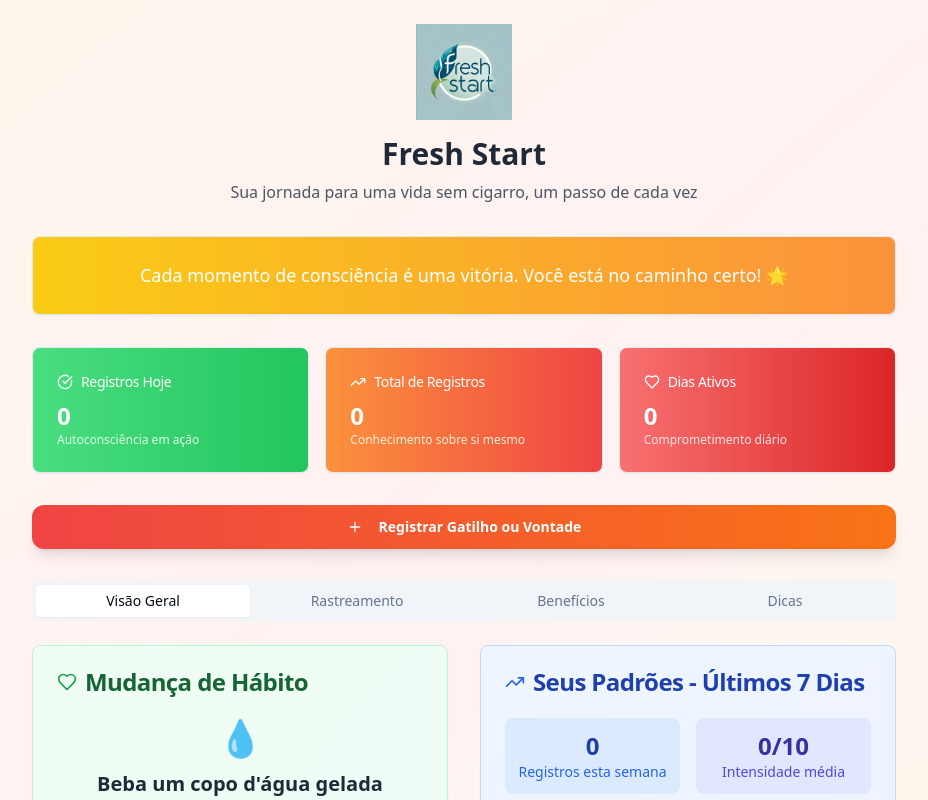
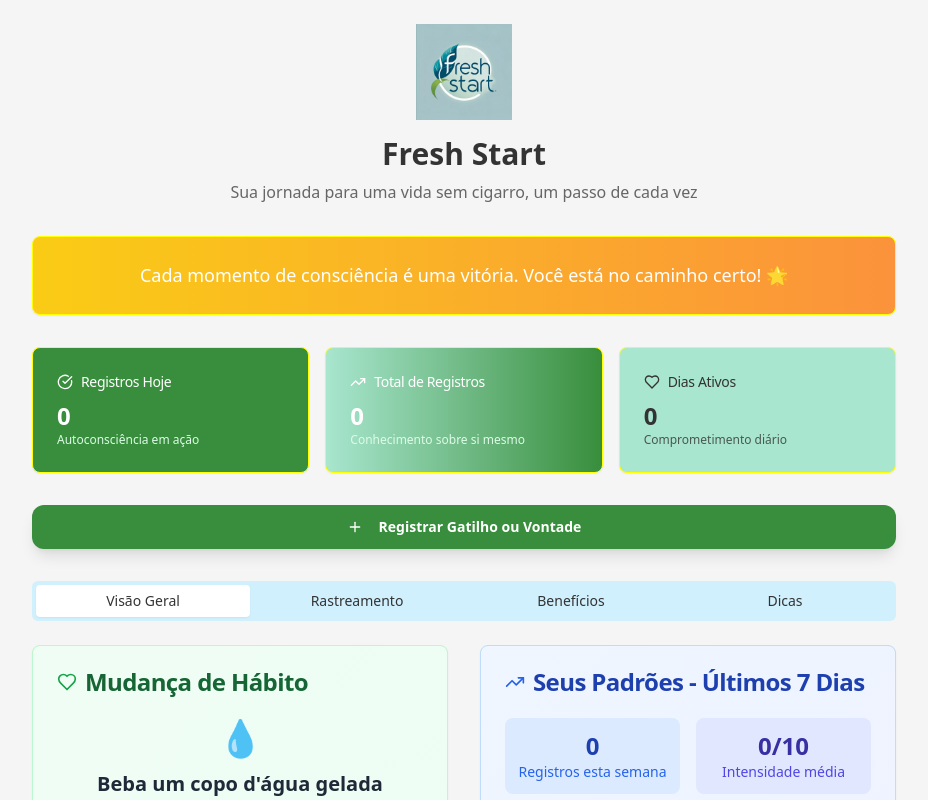
Before and after one commit to freshstart27/smoke-free-journey-companion, a React (Vite) app: page / in a window 1280 px wide. Shown: the top 800 px of the page, without its empty margins (176-1104 px from the left). Built offline with nearby package versions, Linux system fonts and the light colour scheme.

Commit message:
Apply color palette to the app
Implement the provided color palette for the application, including background, buttons, highlights, and text.

```diff
--- a/src/index.css
+++ b/src/index.css
@@ -1,92 +1,86 @@
+
 @tailwind base;
 @tailwind components;
 @tailwind utilities;
 
 @layer base {
   :root {
-    --background: 0 0% 100%;
-    --foreground: 222.2 84% 4.9%;
+    --background: 255 255 255;
+    --foreground: 51 51 51;
 
-    --card: 0 0% 100%;
-    --card-foreground: 222.2 84% 4.9%;
+    --card: 255 255 255;
+    --card-foreground: 51 51 51;
 
-    --popover: 0 0% 100%;
-    --popover-foreground: 222.2 84% 4.9%;
+    --popover: 255 255 255;
+    --popover-foreground: 51 51 51;
 
-    --primary: 222.2 47.4% 11.2%;
-    --primary-foreground: 210 40% 98%;
+    --primary: 56 142 60;
+    --primary-foreground: 255 255 255;
 
-    --secondary: 210 40% 96.1%;
-    --secondary-foreground: 222.2 47.4% 11.2%;
+    --secondary: 168 230 207;
+    --secondary-foreground: 51 51 51;
 
-    --muted: 210 40% 96.1%;
-    --muted-foreground: 215.4 16.3% 46.9%;
+    --muted: 245 245 245;
+    --muted-foreground: 102 102 102;
 
-    --accent: 210 40% 96.1%;
-    --accent-foreground: 222.2 47.4% 11.2%;
+    --accent: 208 240 253;
+    --accent-foreground: 51 51 51;
 
-    --destructive: 0 84.2% 60.2%;
-    --destructive-foreground: 210 40% 98%;
+    --destructive: 255 138 128;
+    --destructive-foreground: 51 51 51;
 
-    --border: 214.3 31.8% 91.4%;
-    --input: 214.3 31.8% 91.4%;
-    --ring: 222.2 84% 4.9%;
+    --border: 208 240 253;
+    --input: 208 240 253;
+    --ring: 56 142 60;
 
     --radius: 0.5rem;
 
-    --sidebar-background: 0 0% 98%;
-
-    --sidebar-foreground: 240 5.3% 26.1%;
-
-    --sidebar-primary: 240 5.9% 10%;
-
-    --sidebar-primary-foreground: 0 0% 98%;
-
-    --sidebar-accent: 240 4.8% 95.9%;
-
-    --sidebar-accent-foreground: 240 5.9% 10%;
-
-    --sidebar-border: 220 13% 91%;
-
-    --sidebar-ring: 217.2 91.2% 59.8%;
+    --sidebar-background: 245 245 245;
+    --sidebar-foreground: 51 51 51;
+    --sidebar-primary: 56 142 60;
+    --sidebar-primary-foreground: 255 255 255;
+    --sidebar-accent: 168 230 207;
+    --sidebar-accent-foreground: 51 51 51;
+    --sidebar-border: 208 240 253;
+    --sidebar-ring: 56 142 60;
   }
 
   .dark {
-    --background: 222.2 84% 4.9%;
-    --foreground: 210 40% 98%;
+    --background: 51 51 51;
+    --foreground: 255 255 255;
 
-    --card: 222.2 84% 4.9%;
-    --card-foreground: 210 40% 98%;
+    --card: 51 51 51;
+    --card-foreground: 255 255 255;
 
-    --popover: 222.2 84% 4.9%;
-    --popover-foreground: 210 40% 98%;
+    --popover: 51 51 51;
+    --popover-foreground: 255 255 255;
 
-    --primary: 210 40% 98%;
-    --primary-foreground: 222.2 47.4% 11.2%;
+    --primary: 168 230 207;
+    --primary-foreground: 51 51 51;
 
-    --secondary: 217.2 32.6% 17.5%;
-    --secondary-foreground: 210 40% 98%;
+    --secondary: 56 142 60;
+    --secondary-foreground: 255 255 255;
 
-    --muted: 217.2 32.6% 17.5%;
-    --muted-foreground: 215 20.2% 65.1%;
+    --muted: 102 102 102;
+    --muted-foreground: 208 240 253;
 
-    --accent: 217.2 32.6% 17.5%;
-    --accent-foreground: 210 40% 98%;
+    --accent: 56 142 60;
+    --accent-foreground: 255 255 255;
 
-    --destructive: 0 62.8% 30.6%;
-    --destructive-foreground: 210 40% 98%;
+    --destructive: 255 138 128;
+    --destructive-foreground: 51 51 51;
 
-    --border: 217.2 32.6% 17.5%;
-    --input: 217.2 32.6% 17.5%;
-    --ring: 212.7 26.8% 83.9%;
-    --sidebar-background: 240 5.9% 10%;
-    --sidebar-foreground: 240 4.8% 95.9%;
-    --sidebar-primary: 224.3 76.3% 48%;
-    --sidebar-primary-foreground: 0 0% 100%;
-    --sidebar-accent: 240 3.7% 15.9%;
-    --sidebar-accent-foreground: 240 4.8% 95.9%;
-    --sidebar-border: 240 3.7% 15.9%;
-    --sidebar-ring: 217.2 91.2% 59.8%;
+    --border: 56 142 60;
+    --input: 56 142 60;
+    --ring: 168 230 207;
+    --sidebar-background: 51 51 51;
+    --sidebar-foreground: 255 255 255;
+    --sidebar-primary: 168 230 207;
+    --sidebar-primary-foreground: 51 51 51;
+    --sidebar-accent: 56 142 60;
+    --sidebar-accent-foreground: 255 255 255;
+    --sidebar-border: 56 142 60;
+    --sidebar-ring: 168 230 207;
   }
 }
 
@@ -97,5 +91,44 @@
 
   body {
     @apply bg-background text-foreground;
+    background-color: #F5F5F5;
+    color: #333333;
   }
 }
+
+/* Custom utility classes for the new color palette */
+.bg-mint-green {
+  background-color: #A8E6CF;
+}
+
+.bg-soft-blue {
+  background-color: #D0F0FD;
+}
+
+.bg-light-gray {
+  background-color: #F5F5F5;
+}
+
+.bg-dark-green {
+  background-color: #388E3C;
+}
+
+.bg-soft-coral {
+  background-color: #FF8A80;
+}
+
+.text-primary-dark {
+  color: #333333;
+}
+
+.text-secondary {
+  color: #666666;
+}
+
+.border-soft-blue {
+  border-color: #D0F0FD;
+}
+
+.border-mint-green {
+  border-color: #A8E6CF;
+}
--- a/src/pages/Index.tsx
+++ b/src/pages/Index.tsx
@@ -56,7 +56,7 @@ const Index = () => {
   ).length;
 
   return (
-    <div className="min-h-screen bg-gradient-to-br from-orange-50 via-red-50 to-amber-50">
+    <div className="min-h-screen" style={{ backgroundColor: '#F5F5F5' }}>
       <div className="container mx-auto px-4 py-6 max-w-4xl">
         {/* Header */}
         <div className="text-center mb-8">
@@ -67,10 +67,10 @@ const Index = () => {
               className="h-24 w-auto"
             />
           </div>
-          <h1 className="text-3xl font-bold text-gray-800 mb-2">
+          <h1 className="text-3xl font-bold mb-2" style={{ color: '#333333' }}>
             Fresh Start
           </h1>
-          <p className="text-gray-600">
+          <p style={{ color: '#666666' }}>
             Sua jornada para uma vida sem cigarro, um passo de cada vez
           </p>
         </div>
@@ -80,7 +80,7 @@ const Index = () => {
 
         {/* Stats Cards */}
         <div className="grid grid-cols-1 md:grid-cols-3 gap-4 mb-8">
-          <Card className="bg-gradient-to-r from-green-400 to-green-500 text-white">
+          <Card className="text-white" style={{ background: '#388E3C' }}>
             <CardHeader className="pb-2">
               <CardTitle className="text-sm font-medium flex items-center">
                 <CheckCircle className="w-4 h-4 mr-2" />
@@ -95,7 +95,7 @@ const Index = () => {
             </CardContent>
           </Card>
 
-          <Card className="bg-gradient-to-r from-orange-400 to-red-500 text-white">
+          <Card className="text-white" style={{ background: 'linear-gradient(to right, #A8E6CF, #388E3C)' }}>
             <CardHeader className="pb-2">
               <CardTitle className="text-sm font-medium flex items-center">
                 <TrendingUp className="w-4 h-4 mr-2" />
@@ -104,13 +104,13 @@ const Index = () => {
             </CardHeader>
             <CardContent>
               <div className="text-2xl font-bold">{triggerRecords.length}</div>
-              <p className="text-orange-100 text-xs">
+              <p className="text-green-100 text-xs">
                 Conhecimento sobre si mesmo
               </p>
             </CardContent>
           </Card>
 
-          <Card className="bg-gradient-to-r from-red-400 to-red-600 text-white">
+          <Card className="text-white" style={{ background: '#A8E6CF', color: '#333333' }}>
             <CardHeader className="pb-2">
               <CardTitle className="text-sm font-medium flex items-center">
                 <Heart className="w-4 h-4 mr-2" />
@@ -121,7 +121,7 @@ const Index = () => {
               <div className="text-2xl font-bold">
                 {new Set(triggerRecords.map(r => new Date(r.date).toDateString())).size}
               </div>
-              <p className="text-red-100 text-xs">
+              <p className="text-xs opacity-80">
                 Comprometimento diário
               </p>
             </CardContent>
@@ -132,8 +132,18 @@ const Index = () => {
         <div className="mb-8">
           <Button
             onClick={() => setShowTriggerForm(true)}
-            className="w-full bg-gradient-to-r from-red-500 to-orange-500 hover:from-red-600 hover:to-orange-600 text-white font-semibold py-4 rounded-xl shadow-lg transform transition hover:scale-105"
+            className="w-full text-white font-semibold py-4 rounded-xl shadow-lg transform transition hover:scale-105"
+            style={{
+              background: '#388E3C',
+              border: 'none'
+            }}
             size="lg"
+            onMouseEnter={(e) => {
+              e.currentTarget.style.background = '#2E7D32';
+            }}
+            onMouseLeave={(e) => {
+              e.currentTarget.style.background = '#388E3C';
+            }}
           >
             <Plus className="w-5 h-5 mr-2" />
             Registrar Gatilho ou Vontade
@@ -142,11 +152,35 @@ const Index = () => {
 
         {/* Main Content with Tabs */}
         <Tabs defaultValue="overview" className="space-y-6">
-          <TabsList className="grid w-full grid-cols-4">
-            <TabsTrigger value="overview">Visão Geral</TabsTrigger>
-            <TabsTrigger value="tracker">Rastreamento</TabsTrigger>
-            <TabsTrigger value="benefits">Benefícios</TabsTrigger>
-            <TabsTrigger value="suggestions">Dicas</TabsTrigger>
+          <TabsList className="grid w-full grid-cols-4" style={{ backgroundColor: '#D0F0FD' }}>
+            <TabsTrigger
+              value="overview"
+              className="data-[state=active]:bg-white data-[state=active]:text-gray-800"
+              style={{ color: '#333333' }}
+            >
+              Visão Geral
+            </TabsTrigger>
+            <TabsTrigger
+              value="tracker"
+              className="data-[state=active]:bg-white data-[state=active]:text-gray-800"
+              style={{ color: '#333333' }}
+            >
+              Rastreamento
+            </TabsTrigger>
+            <TabsTrigger
+              value="benefits"
+              className="data-[state=active]:bg-white data-[state=active]:text-gray-800"
+              style={{ color: '#333333' }}
+            >
+              Benefícios
+            </TabsTrigger>
+            <TabsTrigger
+              value="suggestions"
+              className="data-[state=active]:bg-white data-[state=active]:text-gray-800"
+              style={{ color: '#333333' }}
+            >
+              Dicas
+            </TabsTrigger>
           </TabsList>
 
           <TabsContent value="overview" className="space-y-8">
```
